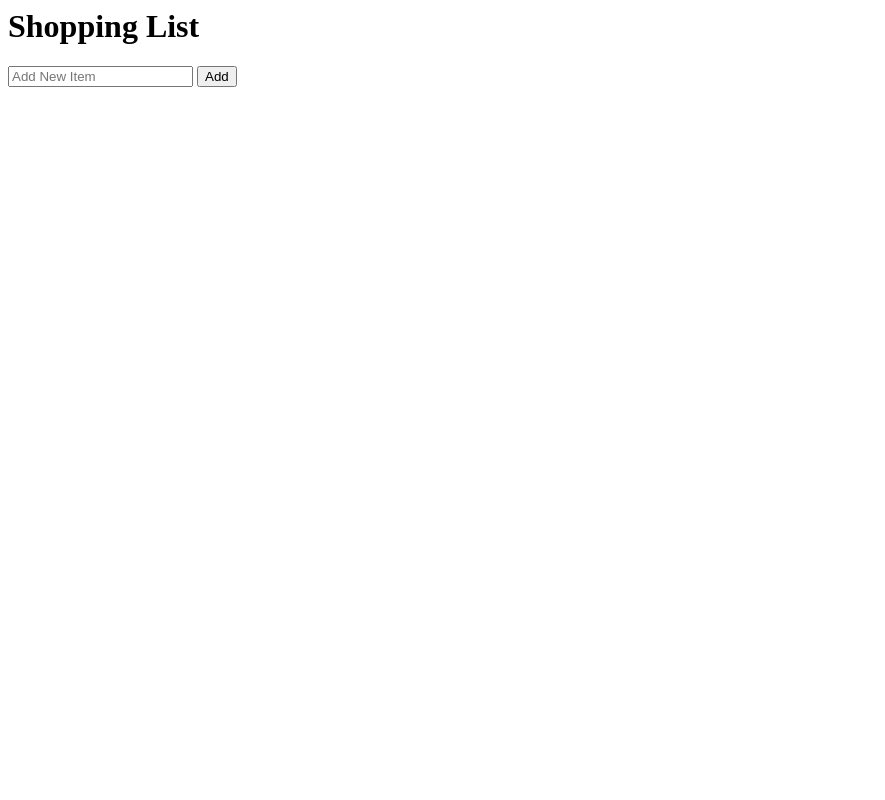
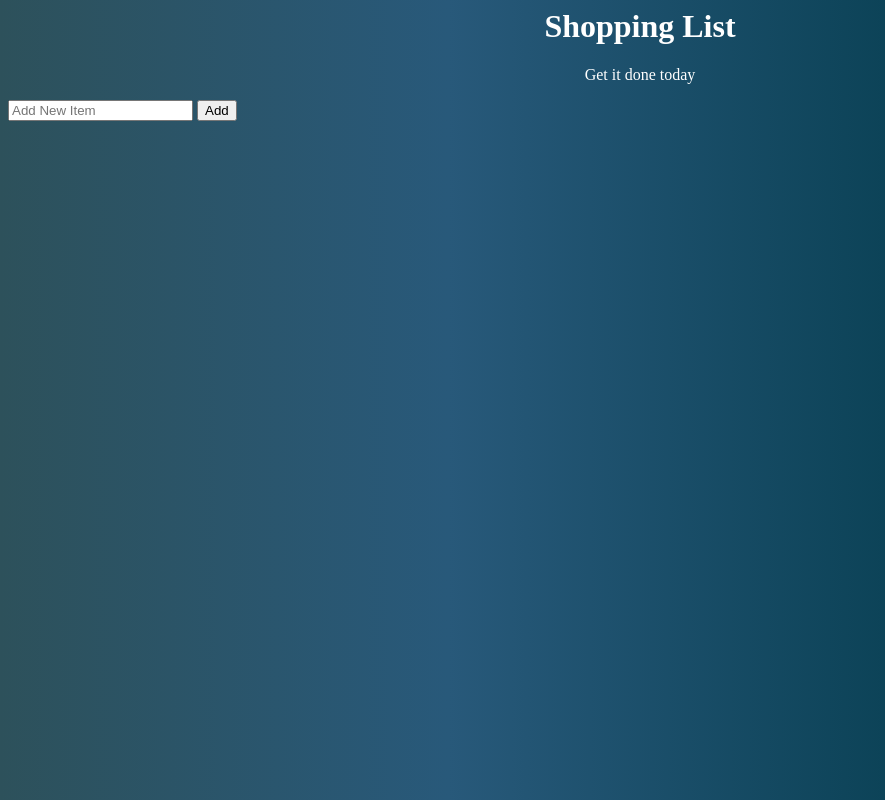
Before and after one commit to emfriis/WEB503-DOM, a plain HTML site: page index.html in a window 1280 px wide. Shown: the whole page, without its empty margins (0-885 px from the left). Drawn offline with Linux system fonts and the light colour scheme.

Commit message:
Added styling for shopping list

```diff
--- a/index.css
+++ b/index.css
@@ -0,0 +1,26 @@
+body { /* Creates static background of linear gradient for page. */
+    background: rgb(45,81,91);
+    background: linear-gradient(90deg, rgba(45,81,91,1) 0%, rgba(40,89,122,1) 35%, rgba(6,62,80,1) 77%);
+    background-repeat: no-repeat;
+    background-position: center center;
+    background-size: cover;
+    color: white;
+}
+
+.head, .mytext {
+    display: flex;
+    justify-content: center;
+    align-items: flex-start;
+}
+
+#input, #enter {
+    display: inline-flex;
+    justify-content: center;
+    align-items: flex-start;
+}
+
+#here {
+    display: flex;
+    justify-content: center;
+    align-items: flex-start;
+}
--- a/index.html
+++ b/index.html
@@ -7,8 +7,8 @@
 
     <body>
         <main>
-            <h1>Shopping List</h1>
-            <p class="Get it done today"></p>
+            <h1 class="head">Shopping List</h1>
+            <p class="mytext">Get it done today</p>
             <input id="input" type="text" placeholder="Add New Item"></input>
             <button id="enter">Add</button>
             <ul id="here">
```
